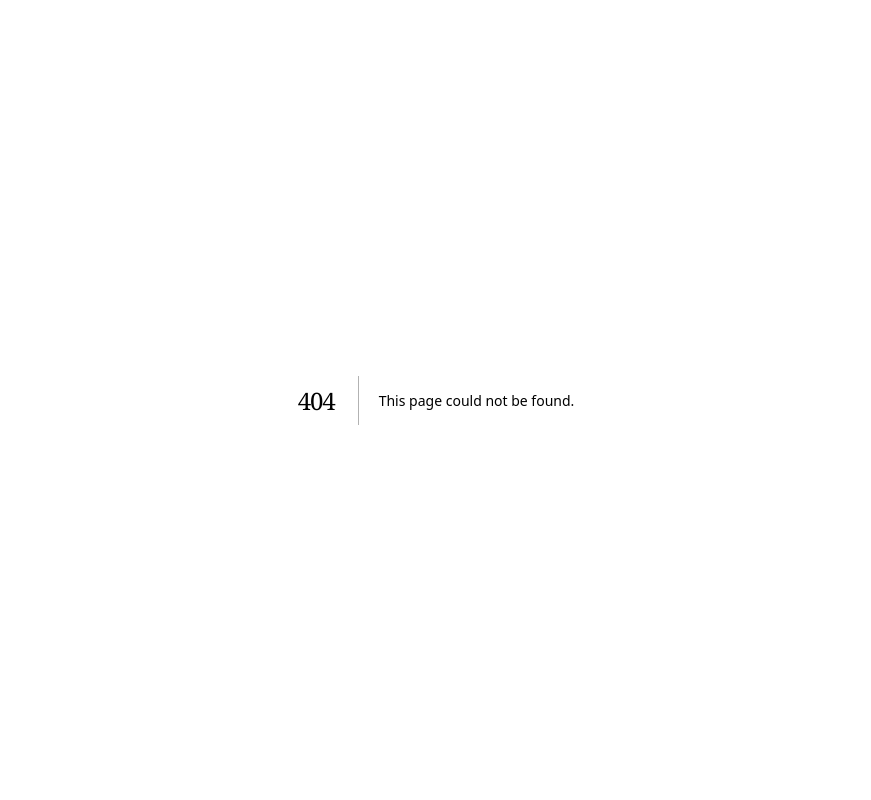
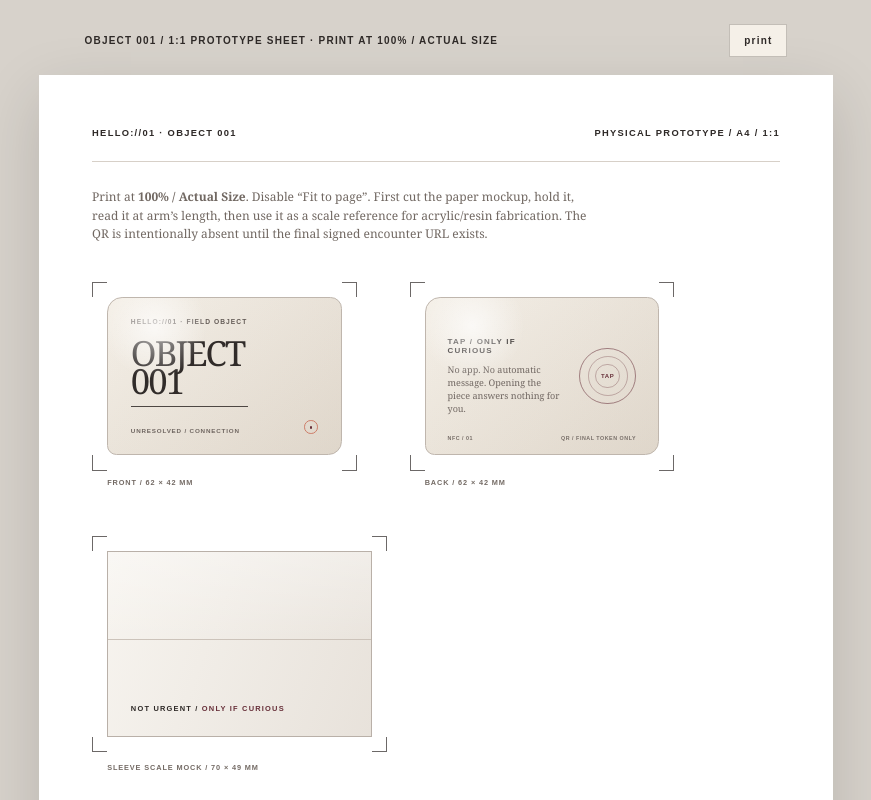
Before and after one commit to omarkhair70-droid/FIRST-CONTACT, a Next.js app: page /lab/object-001/print in a window 1280 px wide. Before the commit this address had no page. Shown: the top 800 px of the page, without its empty margins (204-1075 px from the left). Built offline with nearby package versions, Linux system fonts and the light colour scheme.

Commit message:
creative: add actual-size OBJECT 001 print prototype sheet

```diff
--- /dev/null
+++ b/app/lab/object-001/print/page.tsx
@@ -0,0 +1,104 @@
+export const metadata = {
+  title: "HELLO:// OBJECT 001 — 1:1 Print Sheet",
+  robots: { index: false, follow: false },
+};
+
+export default function Object001PrintSheetPage() {
+  return (
+    <main className="sheet">
+      <style>{`
+        *{box-sizing:border-box}
+        html,body{margin:0;background:#d7d2cb;color:#2e2927;font-family:Arial,Helvetica,sans-serif}
+        .sheet{min-height:100vh;padding:24px}
+        .toolbar{max-width:186mm;margin:0 auto 18px;display:flex;justify-content:space-between;align-items:center;gap:16px;font-size:10px;font-weight:800;letter-spacing:.12em;text-transform:uppercase}
+        .toolbar button{border:1px solid rgba(46,41,39,.25);background:#f5f0e8;padding:10px 14px;cursor:pointer;font:inherit;letter-spacing:inherit}
+        .paper{width:210mm;min-height:297mm;margin:0 auto;background:#fff;padding:14mm;box-shadow:0 20px 60px rgba(0,0,0,.14)}
+        .paper-head{display:flex;justify-content:space-between;gap:10mm;padding-bottom:6mm;border-bottom:.25mm solid #d7d0c8;font-size:7pt;font-weight:800;letter-spacing:.14em;text-transform:uppercase}
+        .instructions{margin:7mm 0 10mm;max-width:132mm;color:#716862;font:9pt/1.55 Georgia,'Times New Roman',serif}
+        .row{display:flex;gap:14mm;align-items:flex-start;margin:0 0 13mm}
+        .sample-wrap{position:relative;padding:4mm}
+        .crop{position:absolute;width:4mm;height:4mm;border-color:#8d837c;opacity:.7}
+        .crop.tl{left:0;top:0;border-left:.25mm solid;border-top:.25mm solid}.crop.tr{right:0;top:0;border-right:.25mm solid;border-top:.25mm solid}.crop.bl{left:0;bottom:0;border-left:.25mm solid;border-bottom:.25mm solid}.crop.br{right:0;bottom:0;border-right:.25mm solid;border-bottom:.25mm solid}
+        .object-card{width:62mm;height:42mm;border:.25mm solid #bfb6ad;border-radius:4mm 3mm 3.6mm 2.5mm;background:linear-gradient(145deg,#f4efe7,#e3dbcf);position:relative;overflow:hidden;color:#302b29}
+        .object-card:after{content:"";position:absolute;inset:0;background-image:radial-gradient(circle at 20% 18%,rgba(255,255,255,.7),transparent 23%),linear-gradient(120deg,transparent,rgba(98,73,64,.03));pointer-events:none}
+        .front{padding:5.4mm 6mm;display:flex;flex-direction:column;justify-content:space-between}
+        .front .top{font-size:5pt;font-weight:800;letter-spacing:.16em;text-transform:uppercase;color:#645c57}
+        .front h1{margin:0;font:400 26pt/.82 Georgia,'Times New Roman',serif;letter-spacing:-.055em}
+        .front .rule{width:31mm;height:.25mm;margin-top:2.6mm;background:#4d4743}
+        .front .foot{display:flex;align-items:flex-end;justify-content:space-between;font-size:4.7pt;font-weight:800;letter-spacing:.13em;text-transform:uppercase;color:#6e6560}
+        .dot{width:3.6mm;height:3.6mm;border:.3mm solid #cf7d68;border-radius:50%;position:relative}.dot:after{content:"";position:absolute;inset:1.15mm;border-radius:50%;background:#672f39}
+        .back{padding:5mm 5.8mm;display:grid;grid-template-columns:1fr auto;gap:4mm;align-items:center}
+        .back strong{display:block;font-size:6pt;letter-spacing:.15em;text-transform:uppercase;margin-bottom:2mm}
+        .back p{margin:0;max-width:33mm;color:#706762;font:6.8pt/1.45 Georgia,'Times New Roman',serif}
+        .nfc{width:15mm;height:15mm;border:.25mm solid rgba(103,47,57,.55);border-radius:50%;display:grid;place-items:center;font-size:4.5pt;font-weight:800;letter-spacing:.1em;text-transform:uppercase;color:#672f39;position:relative}.nfc:before,.nfc:after{content:"";position:absolute;border:.2mm solid rgba(103,47,57,.32);border-radius:50%}.nfc:before{inset:2mm}.nfc:after{inset:4mm}
+        .back-foot{position:absolute;left:5.8mm;right:5.8mm;bottom:3.6mm;display:flex;justify-content:space-between;font-size:4pt;font-weight:800;letter-spacing:.1em;text-transform:uppercase;color:#776e68}
+        .label{margin:2mm 0 0 4mm;color:#746b65;font-size:5.5pt;font-weight:800;letter-spacing:.12em;text-transform:uppercase}
+        .sleeve-wrap{margin-top:2mm}
+        .sleeve{width:70mm;height:49mm;border:.25mm solid #b9b0a8;background:linear-gradient(110deg,rgba(244,240,233,.72),rgba(223,215,205,.72));position:relative}
+        .sleeve:before{content:"";position:absolute;left:0;right:0;top:0;height:23mm;border-bottom:.25mm solid #ccc3ba;background:linear-gradient(180deg,rgba(255,255,255,.32),transparent)}
+        .sleeve span{position:absolute;left:6mm;bottom:6mm;font-size:5.6pt;font-weight:800;letter-spacing:.16em;text-transform:uppercase}.sleeve em{font-style:normal;color:#672f39}
+        .scale-check{margin-top:10mm;border-top:.25mm solid #ddd6ce;padding-top:6mm;display:flex;align-items:center;gap:6mm;color:#746b65;font-size:6.5pt;line-height:1.45}
+        .scale-line{width:50mm;height:2mm;border-left:.25mm solid #333;border-right:.25mm solid #333;border-top:.25mm solid #333;flex:none}
+        .notes{margin-top:10mm;display:grid;grid-template-columns:1fr 1fr;gap:7mm;color:#746b65;font-size:6.4pt;line-height:1.5}.notes b{color:#302b29}
+        @page{size:A4 portrait;margin:0}
+        @media print{
+          html,body{background:#fff}
+          .toolbar{display:none!important}
+          .sheet{padding:0}
+          .paper{margin:0;box-shadow:none;width:210mm;height:297mm;min-height:297mm;break-after:page}
+        }
+      `}</style>
+
+      <div className="toolbar">
+        <span>OBJECT 001 / 1:1 prototype sheet · print at 100% / actual size</span>
+        <button type="button" onClick={() => { if (typeof window !== "undefined") window.print(); }}>print</button>
+      </div>
+
+      <section className="paper">
+        <div className="paper-head"><span>HELLO://01 · OBJECT 001</span><span>PHYSICAL PROTOTYPE / A4 / 1:1</span></div>
+        <p className="instructions">Print at <strong>100% / Actual Size</strong>. Disable “Fit to page”. First cut the paper mockup, hold it, read it at arm’s length, then use it as a scale reference for acrylic/resin fabrication. The QR is intentionally absent until the final signed encounter URL exists.</p>
+
+        <div className="row">
+          <div>
+            <div className="sample-wrap">
+              <i className="crop tl"/><i className="crop tr"/><i className="crop bl"/><i className="crop br"/>
+              <div className="object-card front">
+                <div className="top">HELLO://01 · FIELD OBJECT</div>
+                <div><h1>OBJECT<br/>001</h1><div className="rule"/></div>
+                <div className="foot"><span>UNRESOLVED / CONNECTION</span><i className="dot"/></div>
+              </div>
+            </div>
+            <p className="label">FRONT / 62 × 42 mm</p>
+          </div>
+
+          <div>
+            <div className="sample-wrap">
+              <i className="crop tl"/><i className="crop tr"/><i className="crop bl"/><i className="crop br"/>
+              <div className="object-card back">
+                <div><strong>TAP / ONLY IF CURIOUS</strong><p>No app. No automatic message. Opening the piece answers nothing for you.</p></div>
+                <div className="nfc">tap</div>
+                <div className="back-foot"><span>NFC / 01</span><span>QR / FINAL TOKEN ONLY</span></div>
+              </div>
+            </div>
+            <p className="label">BACK / 62 × 42 mm</p>
+          </div>
+        </div>
+
+        <div className="sleeve-wrap">
+          <div className="sample-wrap" style={{display:"inline-block"}}>
+            <i className="crop tl"/><i className="crop tr"/><i className="crop bl"/><i className="crop br"/>
+            <div className="sleeve"><span>NOT URGENT / <em>ONLY IF CURIOUS</em></span></div>
+          </div>
+          <p className="label">SLEEVE SCALE MOCK / 70 × 49 mm</p>
+        </div>
+
+        <div className="scale-check"><div className="scale-line"/><span>This ruler is exactly <b>50 mm</b> when printing is correctly scaled. Measure it before trusting the prototype.</span></div>
+
+        <div className="notes">
+          <div><b>Prototype A:</b> cut these fronts/backs, sandwich around ~4 mm foam board or scrap acrylic, and evaluate hand feel + legibility before committing to a cast.</div>
+          <div><b>NFC:</b> use a real NTAG213/215 in the physical prototype, but keep the print sheet itself token-free. Final encode comes only after production URL + signed token are locked.</div>
+        </div>
+      </section>
+    </main>
+  );
+}
```
